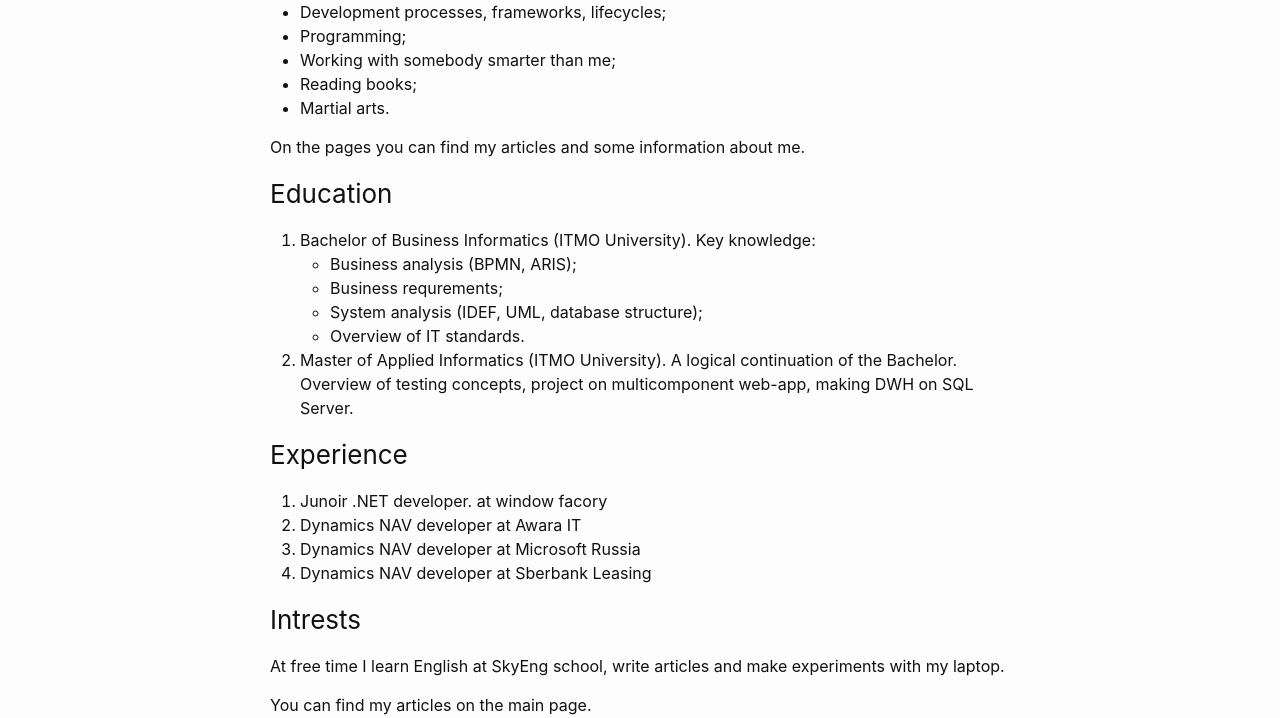
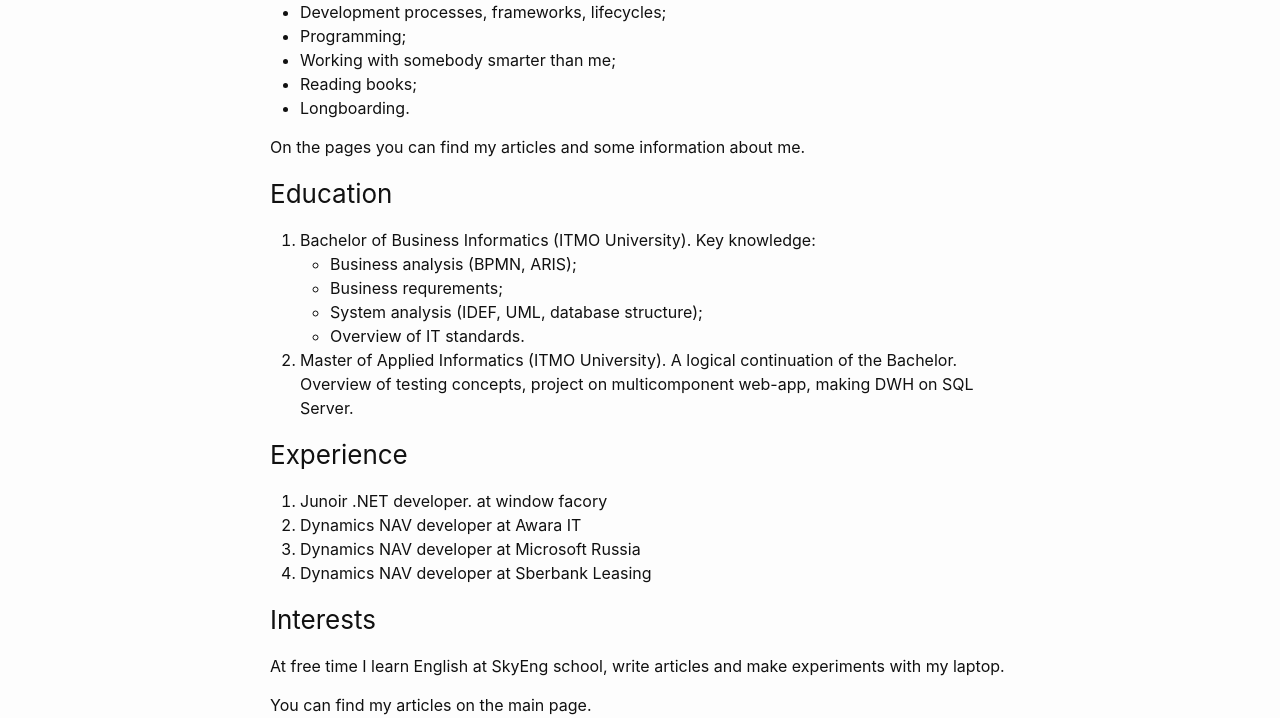
Before and after one commit to KirillCheremisin/KirillCheremisin.github.io, a Jekyll site: the page built from about.md, in a window 1280 px wide. Shown: the part 392-1110 px from the top of the page. Built offline with Jekyll 4.4.1, drawn with Linux system fonts in a browser that asks for light colours.

Commit message:
type on the about page

```diff
--- a/about.md
+++ b/about.md
@@ -17,7 +17,7 @@ I develop something on NAV 2018. As a specialist a decided to go further - now I
 - Programming;
 - Working with somebody smarter than me;
 - Reading books;
-- Martial arts.
+- Longboarding.
 
 On the pages you can find my articles and some information about me.
 
@@ -38,7 +38,7 @@ A logical continuation of the Bachelor. Overview of testing concepts, project on
 3. Dynamics NAV developer at Microsoft Russia
 4. Dynamics NAV developer at Sberbank Leasing
 
-<h3>Intrests</h3>
+<h3>Interests</h3>
 At free time I learn English at SkyEng school, write articles and make experiments with my laptop.
 
 
```
